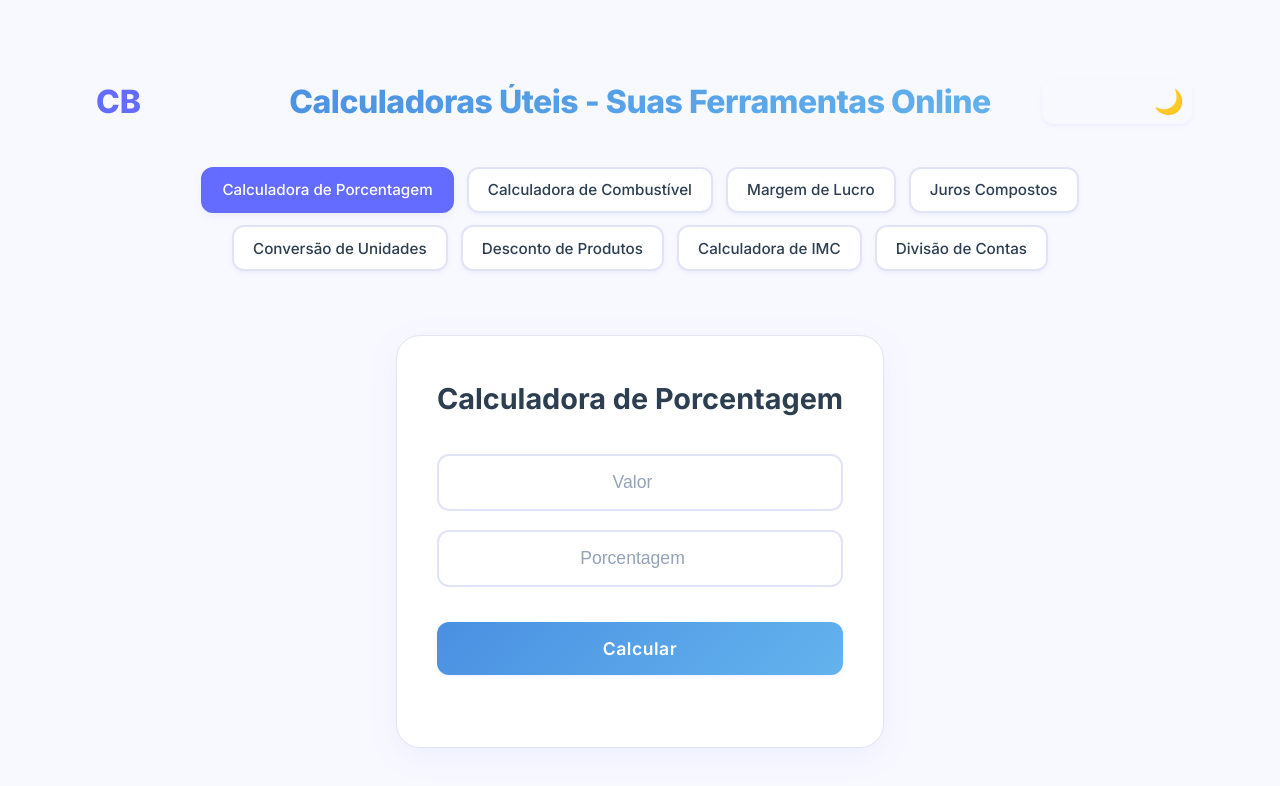
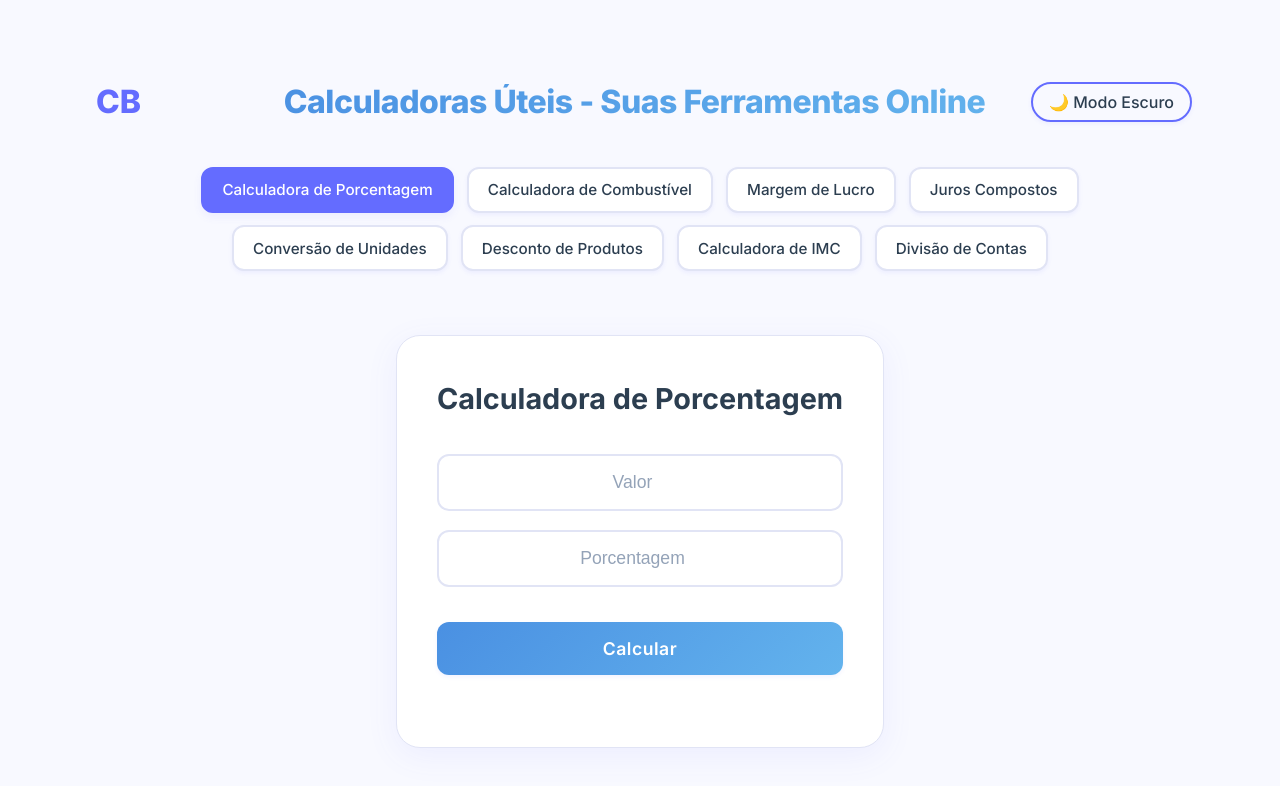
Before and after one commit to agostinhomarcia/calculate, a React (Vite) app: page / in a window 1280 px wide. Shown: the top 786 px of the page. Built offline with nearby package versions, Linux system fonts and the light colour scheme.

Commit message:
feat: melhora estilo do botão de tema

```diff
--- a/src/App.css
+++ b/src/App.css
@@ -280,13 +280,29 @@ button.calculate:hover {
 }
 
 .theme-toggle {
-  font-size: 1.5rem;
+  font-size: 1rem;
   background: none;
-  border: none;
+  border: 2px solid var(--primary-color);
+  border-radius: 20px;
   cursor: pointer;
-  padding: 0.5rem;
-  min-width: 150px;
-  text-align: right;
+  padding: 0.5rem 1rem;
+  min-width: auto;
+  text-align: center;
+  color: var(--text-color);
+  transition: all 0.3s ease;
+  display: flex;
+  align-items: center;
+  gap: 0.5rem;
+}
+
+.theme-toggle:hover {
+  transform: translateY(-2px);
+  box-shadow: 0 2px 8px rgba(0, 0, 0, 0.1);
+}
+
+[data-theme="dark"] .theme-toggle {
+  background: var(--primary-color);
+  color: var(--background-color);
 }
 
 /* Botão Voltar ao Topo */
--- a/src/App.jsx
+++ b/src/App.jsx
@@ -61,7 +61,7 @@ function App() {
               theme === "light" ? "escuro" : "claro"
             }`}
           >
-            {theme === "light" ? "🌙" : "☀️"}
+            {theme === "light" ? "🌙 Modo Escuro" : "☀️ Modo Claro"}
           </button>
         </div>
         <nav>
```
